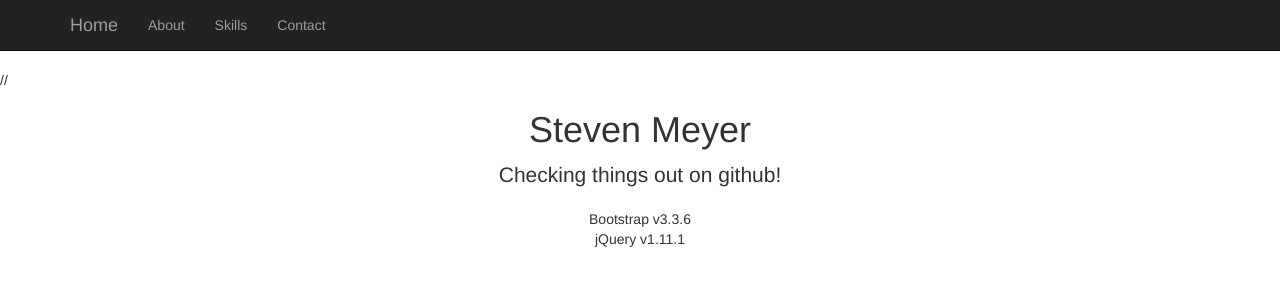
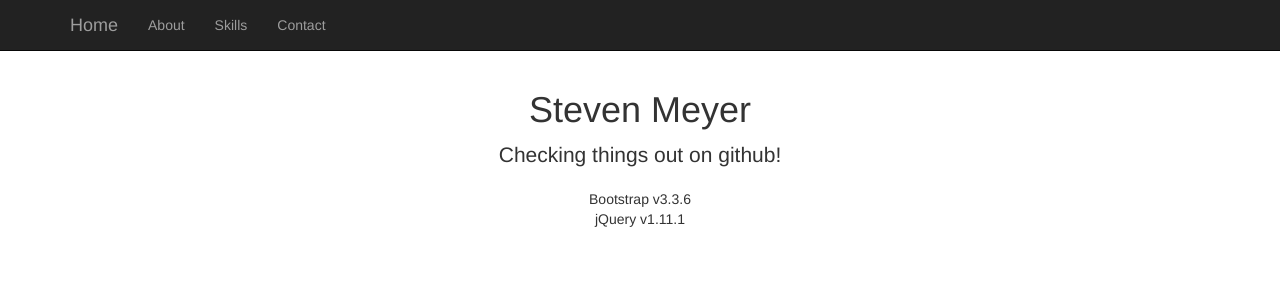
Before and after one commit to meyer-s/website2, a plain HTML site: page index.html in a window 1280 px wide. Drawn offline with Linux system fonts and the light colour scheme.

Commit message:
Update index.html

```diff
--- a/index.html
+++ b/index.html
@@ -12,7 +12,7 @@
     <title>Steven Meyer</title>
 
     <!-- Bootstrap Core CSS -->
-   // <link href="css/bootstrap.min.css" rel="stylesheet">
+    <link href="css/bootstrap.min.css" rel="stylesheet">
 
     <!-- Custom CSS -->
     <style>
```
